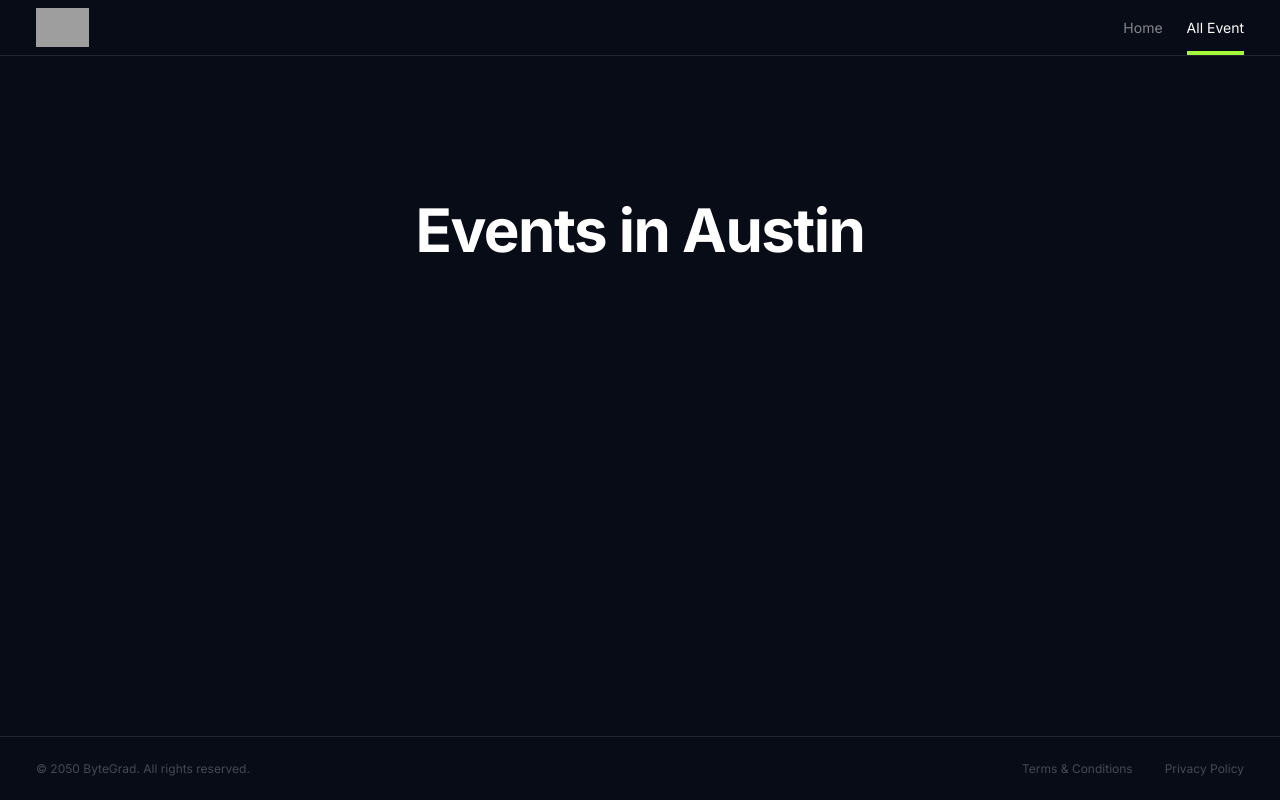
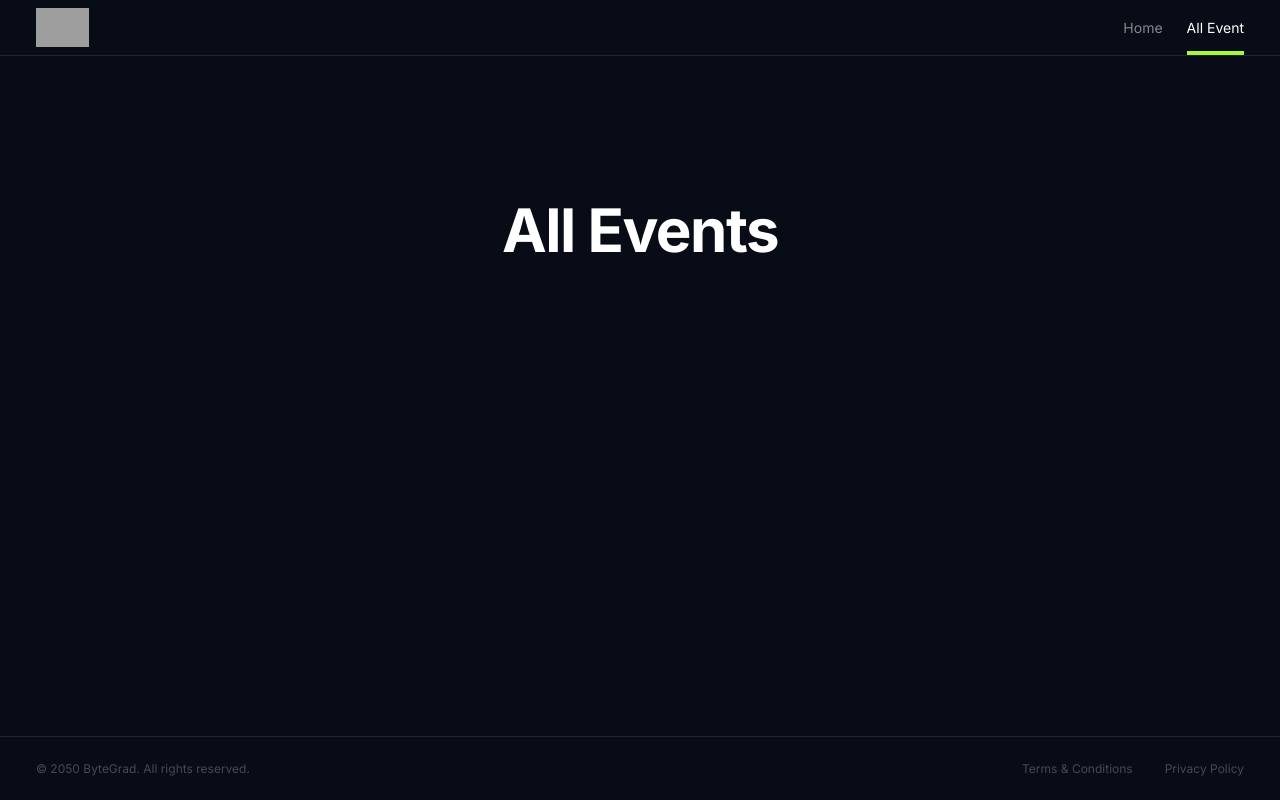
Before and after one commit to lyaui/evento, a Next.js app: page /events/all in a window 1280 px wide. Built offline with nearby package versions, Linux system fonts and the light colour scheme; grey boxes are pictures that could not be loaded.

Commit message:
feat(EventsPage): title params

```diff
--- a/src/app/events/[city]/page.tsx
+++ b/src/app/events/[city]/page.tsx
@@ -1,13 +1,17 @@
 import H1 from '@/components/H1';
 
-function page() {
+type EventsPageProps = {
+  params: { city: string };
+};
+function EventsPage({ params }: EventsPageProps) {
+  const city = params.city.charAt(0).toUpperCase() + params.city.slice(1);
   return (
     <main>
       <H1 className='flex flex-col items-center px-3 pt-36'>
-        Events in Austin
+        {params.city === 'all' ? `All Events` : `Events in ${city}`}
       </H1>
     </main>
   );
 }
 
-export default page;
+export default EventsPage;
```
